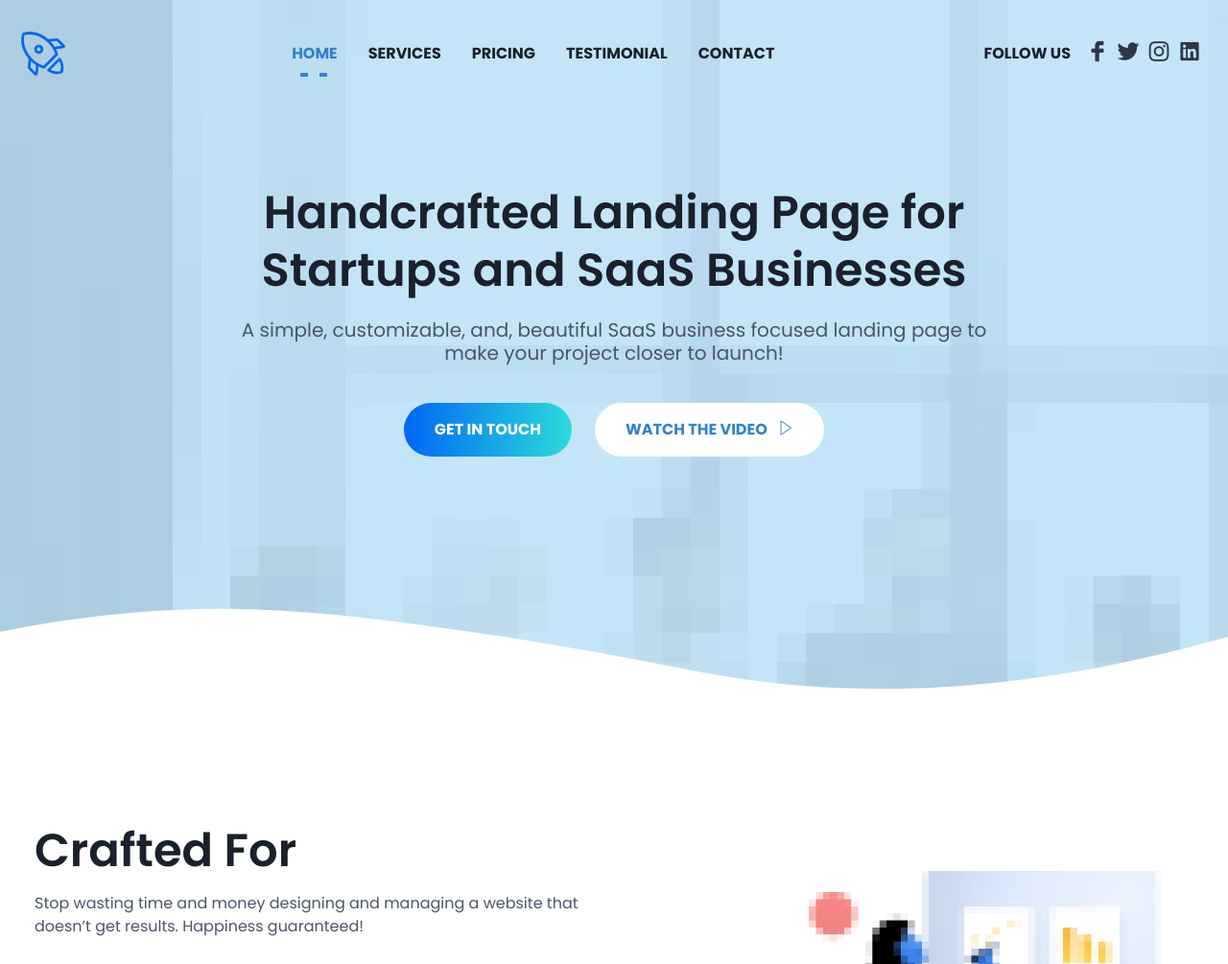
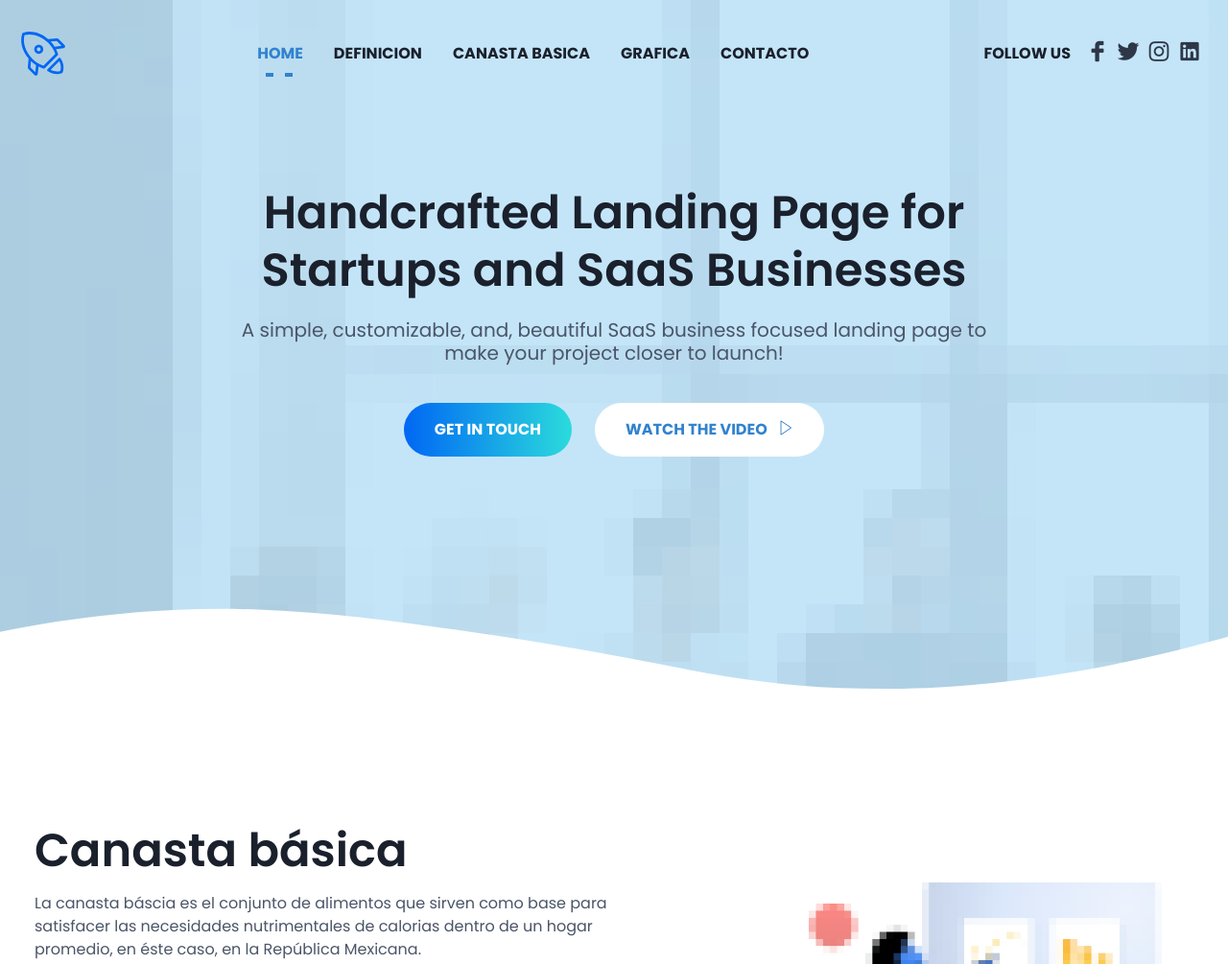
Before and after one commit to fimbres/inflation-project, a website: page index.html in a window 1280 px wide. Shown: the top 1005 px of the page at 96% size. Drawn offline with Linux system fonts and the light colour scheme; files whose address does not match are found by name.

Commit message:
modificando landing page

```diff
--- a/index.html
+++ b/index.html
@@ -58,16 +58,16 @@
                                         <a class="page-scroll" href="#home">HOME</a>
                                     </li>
                                     <li class="nav-item">
-                                        <a class="page-scroll" href="#service">SERVICES</a>
+                                        <a class="page-scroll" href="#definicion">DEFINICION</a>
                                     </li>
                                     <li class="nav-item">
-                                        <a class="page-scroll" href="#pricing">PRICING</a>
+                                        <a class="page-scroll" href="#canasta">CANASTA BASICA</a>
                                     </li>
                                     <li class="nav-item">
-                                        <a class="page-scroll" href="#testimonial">Testimonial</a>
+                                        <a class="page-scroll" href="#grafica">GRAFICA</a>
                                     </li>
                                     <li class="nav-item">
-                                        <a class="page-scroll" href="#contact">CONTACT</a>
+                                        <a class="page-scroll" href="#contact">CONTACTO</a>
                                     </li>
                                 </ul>
                             </div>
@@ -112,13 +112,13 @@
 
     <!--====== SERVICES PART START ======-->
 
-    <section id="service" class="relative services-area py-120">
+    <section id="definicion" class="relative services-area py-120">
         <div class="container">
             <div class="flex">
                 <div class="w-full mx-4 lg:w-1/2">
                     <div class="pb-10 section-title">
-                        <h4 class="title">Crafted For</h4>
-                        <p class="text">Stop wasting time and money designing and managing a website that doesn’t get results. Happiness guaranteed!</p>
+                        <h4 class="title">Canasta básica</h4>
+                        <p class="text">La canasta báscia es el conjunto de alimentos que sirven como base para satisfacer las necesidades nutrimentales de calorias dentro de un hogar promedio, en éste caso, en la República Mexicana.</p>
                     </div> <!-- section title -->
                 </div>
             </div> <!-- row -->
@@ -184,7 +184,7 @@
 
     <!--====== PRICING PART START ======-->
 
-    <section id="pricing" class="bg-gray-100 pricing-area py-120">
+    <section id="canasta" class="bg-gray-100 pricing-area py-120">
         <div class="container">
             <div class="justify-center row">
                 <div class="w-full mx-4 lg:w-1/2">
@@ -306,7 +306,7 @@
 
     <!--====== TESTIMONIAL THREE PART START ======-->
 
-    <section id="testimonial" class="testimonial-area py-120">
+    <section id="grafica" class="testimonial-area py-120">
         <div class="container">
             <div class="justify-center row">
                 <div class="w-full mx-4 lg:w-1/2">
```
Also changed, not shown: assets/images/canasta.jpg (added), assets/images/grafica.jpg (added).
